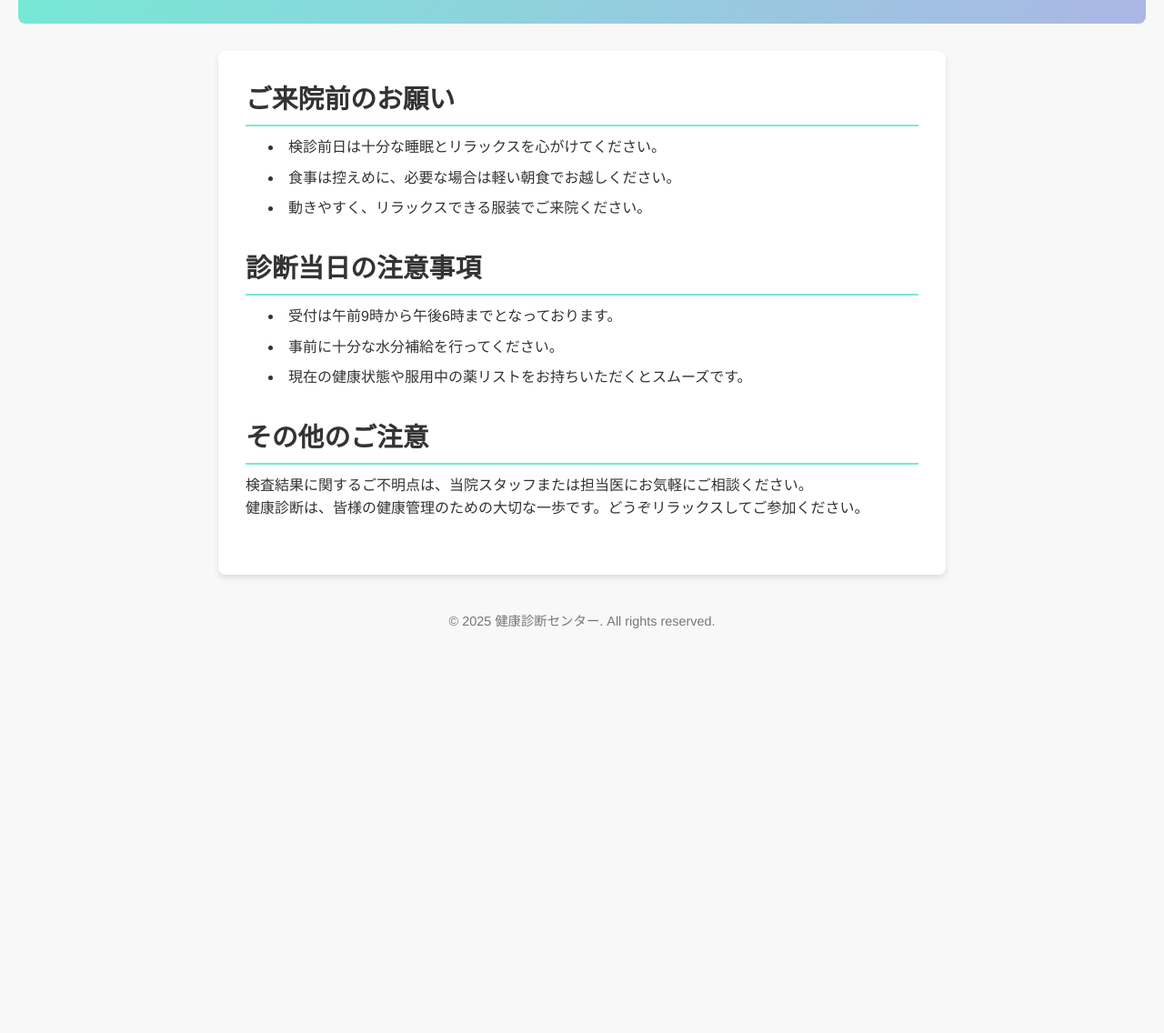
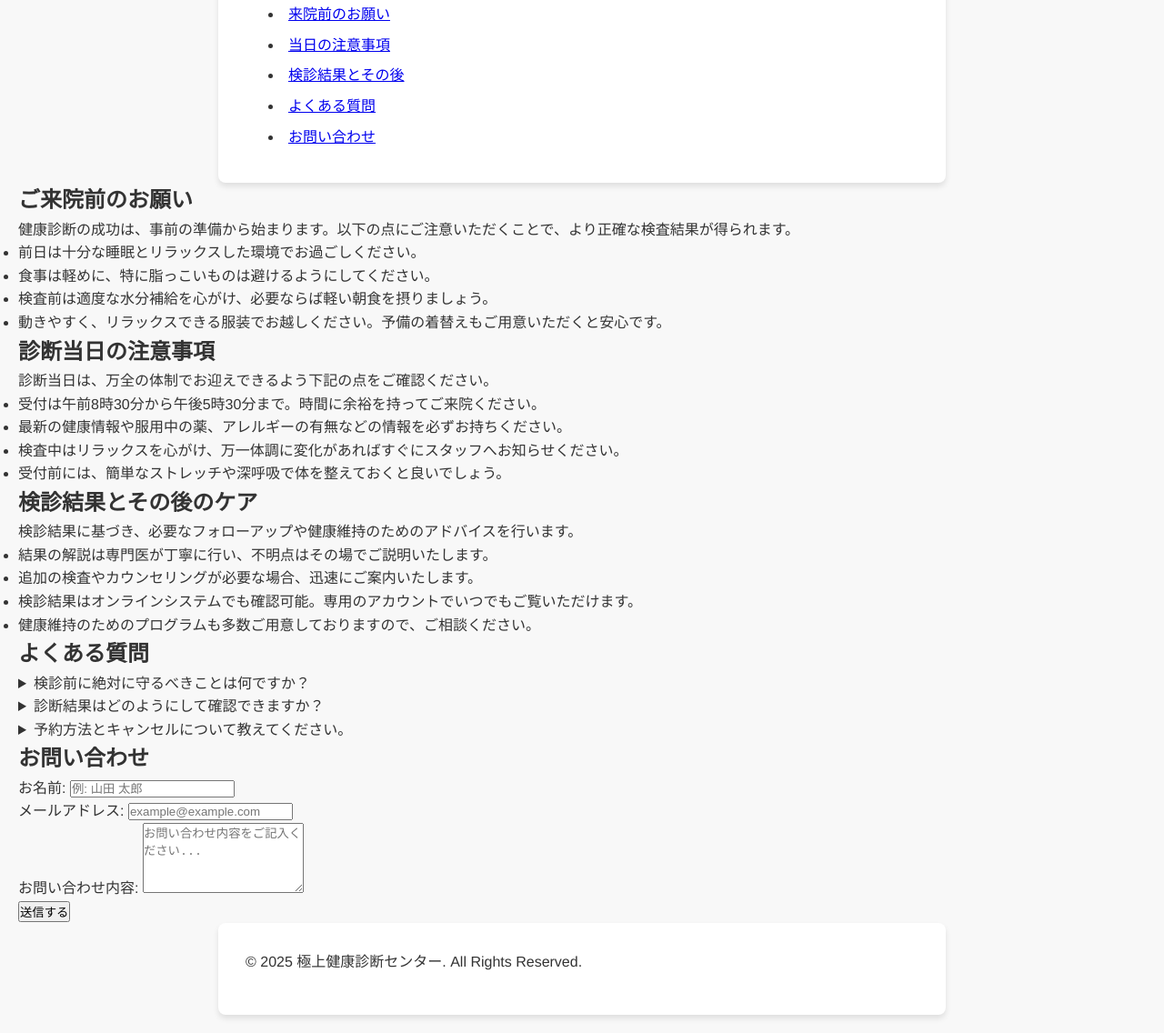
Before and after one commit to Hiroki420/zaidan, a plain HTML site: page index.html in a window 1280 px wide. Shown: the part 98-1234 px from the top of the page at 91% size. Before the commit the page ends 813 px from the top, so only its background shows below. Drawn offline with Linux system fonts and the light colour scheme.

Commit message:
index.html

```diff
--- a/index.html
+++ b/index.html
@@ -3,44 +3,121 @@
 <head>
   <meta charset="UTF-8">
   <meta name="viewport" content="width=device-width, initial-scale=1.0">
-  <title>おしゃれな健康診断の注意事項</title>
+  <title>極上の健康診断ガイド</title>
   <link rel="stylesheet" href="stylesheet.css">
+  <!-- Google Fonts for elegant typography -->
+  <link href="https://fonts.googleapis.com/css2?family=Playfair+Display:wght@700&family=Roboto:wght@300;400;500&display=swap" rel="stylesheet">
 </head>
 <body>
-  <header class="header">
-    <h1>健康診断のご案内</h1>
+  <header class="site-header">
+    <div class="container">
+      <h1>極上の健康診断ガイド</h1>
+      <nav class="nav-menu">
+        <ul>
+          <li><a href="#pre-appointment">来院前のお願い</a></li>
+          <li><a href="#appointment-day">当日の注意事項</a></li>
+          <li><a href="#post-appointment">検診結果とその後</a></li>
+          <li><a href="#faq">よくある質問</a></li>
+          <li><a href="#contact">お問い合わせ</a></li>
+        </ul>
+      </nav>
+    </div>
   </header>
 
-  <main class="container">
-    <section class="pre-appointment">
+  <main class="content">
+    <section id="pre-appointment" class="section pre-appointment">
+      <div class="section-header">
         <h2>ご来院前のお願い</h2>
+      </div>
+      <div class="section-content">
+        <p>健康診断の成功は、事前の準備から始まります。以下の点にご注意いただくことで、より正確な検査結果が得られます。</p>
         <ul>
-        <li>検診前日は十分な睡眠とリラックスを心がけてください。</li>
-        <li>食事は控えめに、必要な場合は軽い朝食でお越しください。</li>
-        <li>動きやすく、リラックスできる服装でご来院ください。</li>
+          <li>前日は十分な睡眠とリラックスした環境でお過ごしください。</li>
+          <li>食事は軽めに、特に脂っこいものは避けるようにしてください。</li>
+          <li>検査前は適度な水分補給を心がけ、必要ならば軽い朝食を摂りましょう。</li>
+          <li>動きやすく、リラックスできる服装でお越しください。予備の着替えもご用意いただくと安心です。</li>
         </ul>
+      </div>
     </section>
 
-    <section class="appointment-day">
+    <section id="appointment-day" class="section appointment-day">
+      <div class="section-header">
         <h2>診断当日の注意事項</h2>
+      </div>
+      <div class="section-content">
+        <p>診断当日は、万全の体制でお迎えできるよう下記の点をご確認ください。</p>
         <ul>
-        <li>受付は午前9時から午後6時までとなっております。</li>
-        <li>事前に十分な水分補給を行ってください。</li>
-        <li>現在の健康状態や服用中の薬リストをお持ちいただくとスムーズです。</li>
+          <li>受付は午前8時30分から午後5時30分まで。時間に余裕を持ってご来院ください。</li>
+          <li>最新の健康情報や服用中の薬、アレルギーの有無などの情報を必ずお持ちください。</li>
+          <li>検査中はリラックスを心がけ、万一体調に変化があればすぐにスタッフへお知らせください。</li>
+          <li>受付前には、簡単なストレッチや深呼吸で体を整えておくと良いでしょう。</li>
         </ul>
+      </div>
     </section>
 
-    <section class="post-appointment">
-      <h2>その他のご注意</h2>
-      <p>
-        検査結果に関するご不明点は、当院スタッフまたは担当医にお気軽にご相談ください。<br>
-        健康診断は、皆様の健康管理のための大切な一歩です。どうぞリラックスしてご参加ください。
-      </p>
+    <section id="post-appointment" class="section post-appointment">
+      <div class="section-header">
+        <h2>検診結果とその後のケア</h2>
+      </div>
+      <div class="section-content">
+        <p>検診結果に基づき、必要なフォローアップや健康維持のためのアドバイスを行います。</p>
+        <ul>
+          <li>結果の解説は専門医が丁寧に行い、不明点はその場でご説明いたします。</li>
+          <li>追加の検査やカウンセリングが必要な場合、迅速にご案内いたします。</li>
+          <li>検診結果はオンラインシステムでも確認可能。専用のアカウントでいつでもご覧いただけます。</li>
+          <li>健康維持のためのプログラムも多数ご用意しておりますので、ご相談ください。</li>
+        </ul>
+      </div>
+    </section>
+
+    <section id="faq" class="section faq">
+      <div class="section-header">
+        <h2>よくある質問</h2>
+      </div>
+      <div class="section-content">
+        <details class="faq-item">
+          <summary>検診前に絶対に守るべきことは何ですか？</summary>
+          <p>前日は十分な睡眠をとり、軽い食事と十分な水分補給を心がけてください。ストレスを避け、リラックスすることが大切です。</p>
+        </details>
+        <details class="faq-item">
+          <summary>診断結果はどのようにして確認できますか？</summary>
+          <p>検診結果は、オンラインシステムおよび担当医からのフィードバックを通じてご確認いただけます。詳細な説明もございます。</p>
+        </details>
+        <details class="faq-item">
+          <summary>予約方法とキャンセルについて教えてください。</summary>
+          <p>当院のウェブサイトまたはお電話で予約が可能です。キャンセルは予約日の24時間前までにご連絡ください。</p>
+        </details>
+      </div>
+    </section>
+
+    <section id="contact" class="section contact">
+      <div class="section-header">
+        <h2>お問い合わせ</h2>
+      </div>
+      <div class="section-content">
+        <form class="contact-form" action="#" method="post">
+          <div class="form-group">
+            <label for="name">お名前:</label>
+            <input type="text" id="name" name="name" placeholder="例: 山田 太郎" required>
+          </div>
+          <div class="form-group">
+            <label for="email">メールアドレス:</label>
+            <input type="email" id="email" name="email" placeholder="example@example.com" required>
+          </div>
+          <div class="form-group">
+            <label for="message">お問い合わせ内容:</label>
+            <textarea id="message" name="message" rows="5" placeholder="お問い合わせ内容をご記入ください..." required></textarea>
+          </div>
+          <button type="submit" class="submit-button">送信する</button>
+        </form>
+      </div>
     </section>
   </main>
 
-  <footer class="footer">
-    <p>&copy; 2025 健康診断センター. All rights reserved.</p>
+  <footer class="site-footer">
+    <div class="container">
+      <p>&copy; 2025 極上健康診断センター. All Rights Reserved.</p>
+    </div>
   </footer>
 </body>
 </html>
```
Lines whose indentation alone changed are shown as unchanged.
